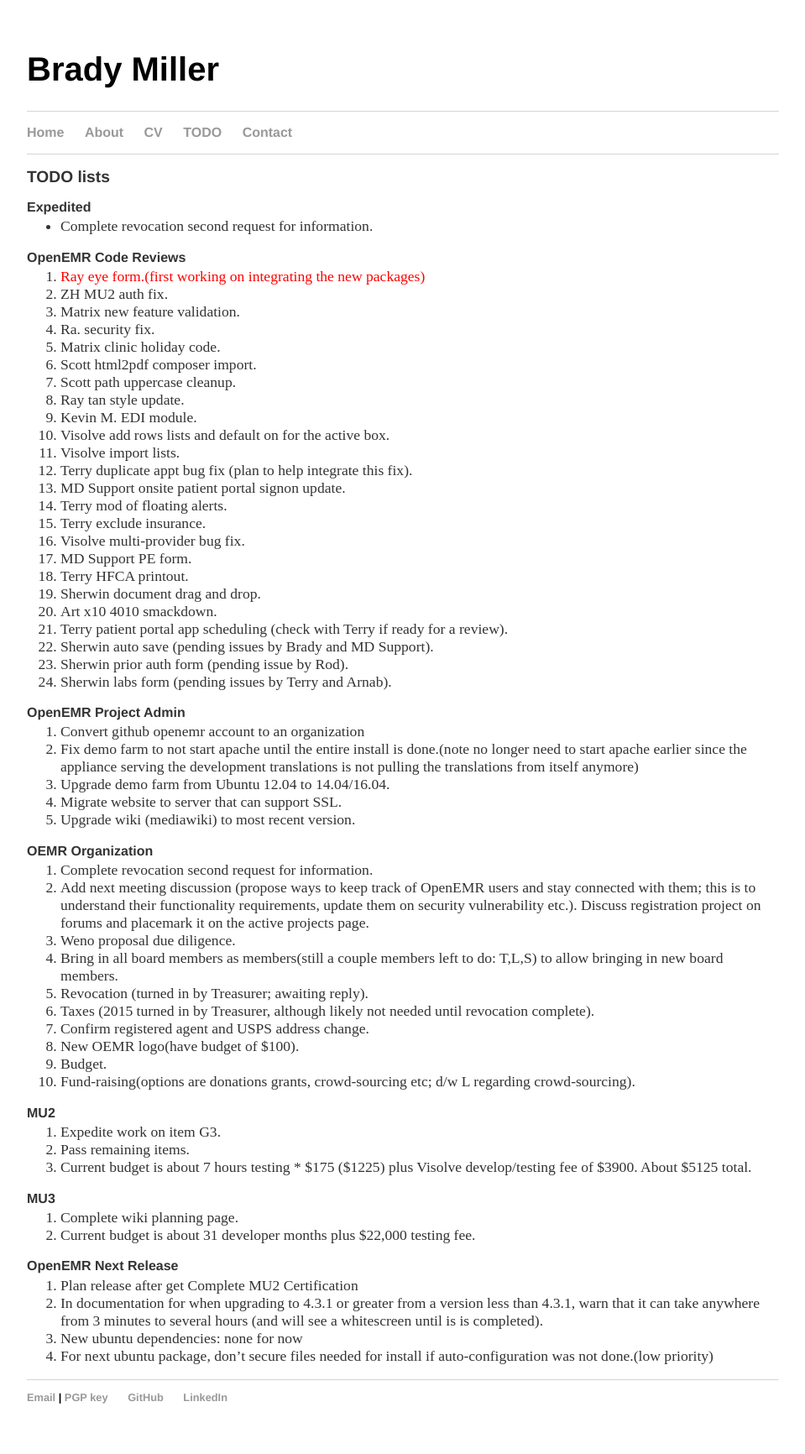
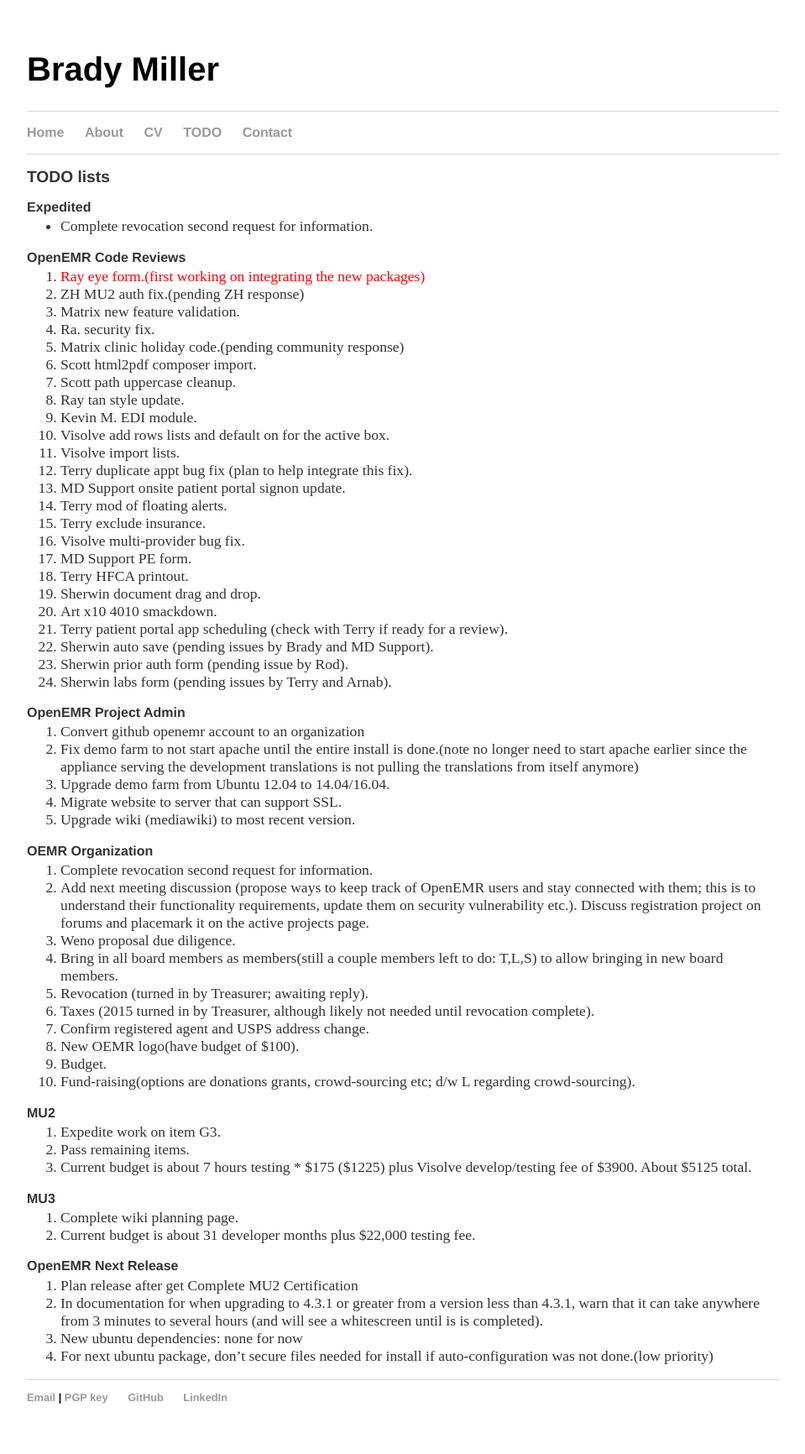
Before and after one commit to bradymiller/bradymiller.github.io, a Jekyll site: the page built from todo/index.md, in a window 1280 px wide. Shown: the whole page at 84% size, without its empty margins (160-1119 px from the left). Built offline with Jekyll 4.4.1, drawn with Linux system fonts in a browser that asks for light colours.

Commit message:
Update todo list

```diff
--- a/todo/index.md
+++ b/todo/index.md
@@ -8,10 +8,10 @@
 
 ### OpenEMR Code Reviews
 1. <span style="color: red">Ray eye form.(first working on integrating the new packages)</span>
-1. ZH MU2 auth fix.
+1. ZH MU2 auth fix.(pending ZH response)
 1. Matrix new feature validation.
 1. Ra. security fix.
-1. Matrix clinic holiday code.
+1. Matrix clinic holiday code.(pending community response)
 1. Scott html2pdf composer import.
 1. Scott path uppercase cleanup.
 1. Ray tan style update.
```
